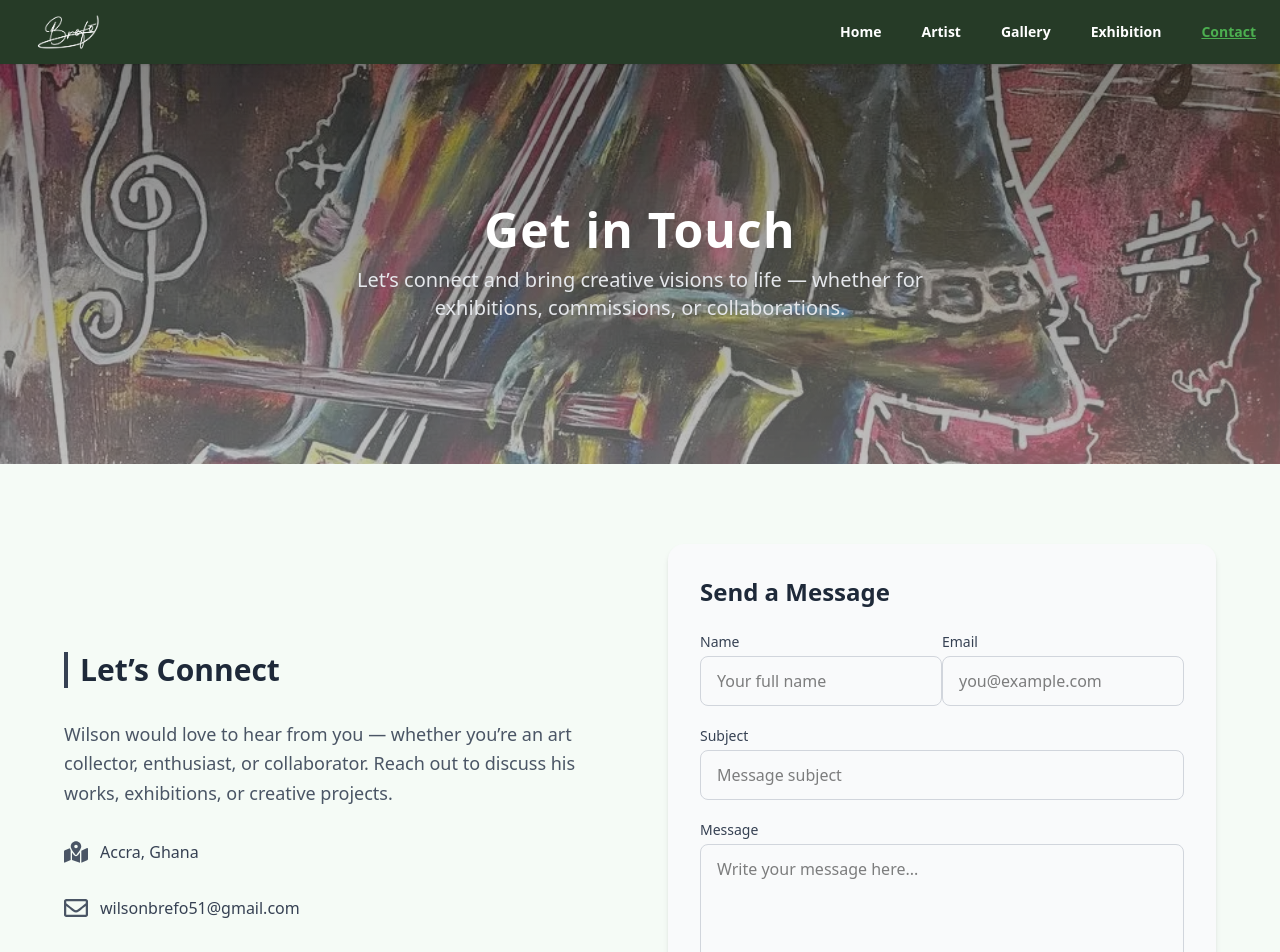
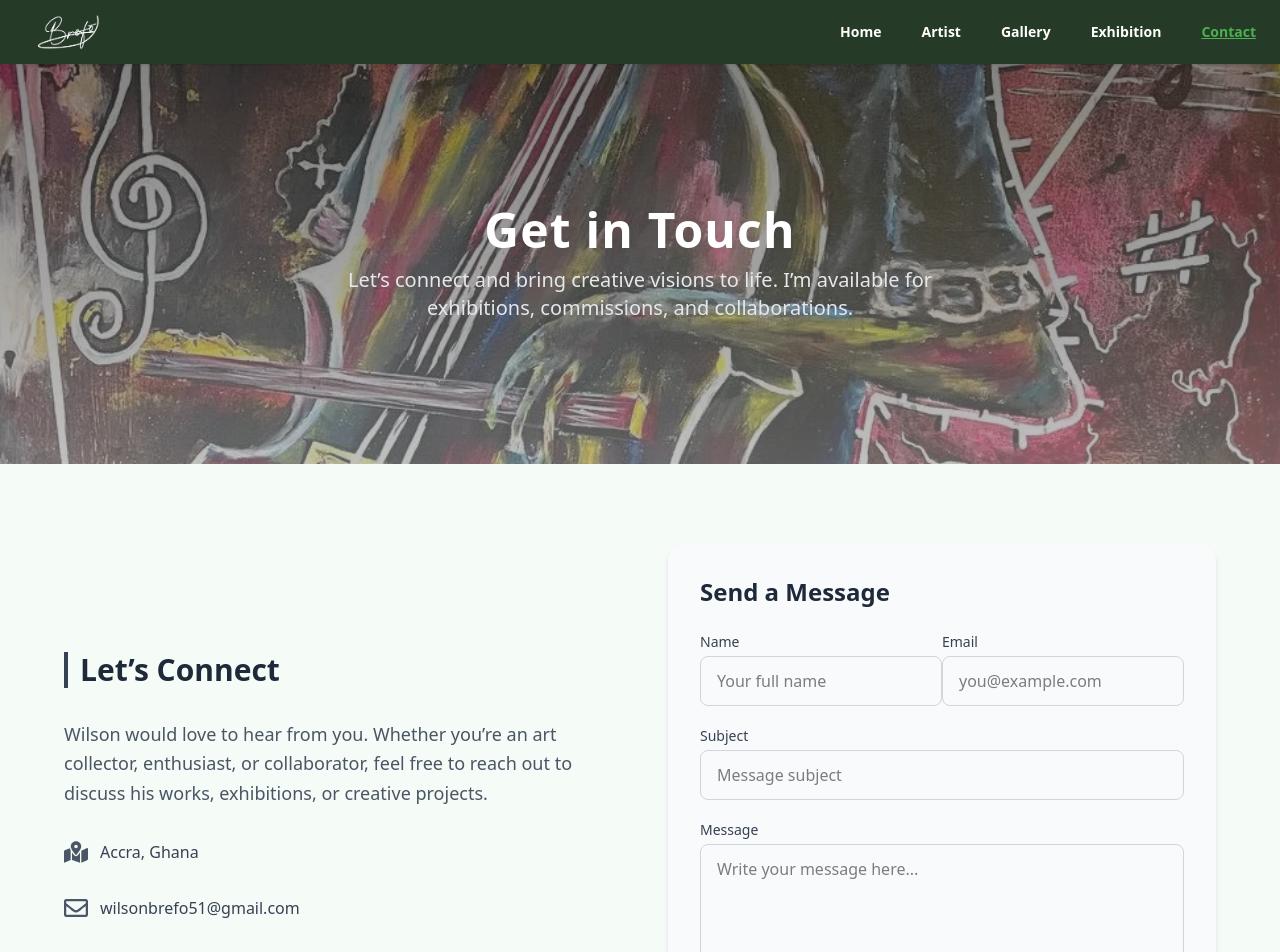
Before and after one commit to gustinedarko/Brefos-Gallery, a React (Vite) app: page /contact in a window 1280 px wide. Shown: the top 952 px of the page. Built offline with nearby package versions, Linux system fonts and the light colour scheme.

Commit message:
Fixing hypens in sentences on the contact page

```diff
--- a/src/pages/Contact.jsx
+++ b/src/pages/Contact.jsx
@@ -104,8 +104,7 @@ export default function Contact() {
             Get in Touch
           </h1>
           <p className="text-lg md:text-xl text-gray-200 max-w-2xl mx-auto">
-            Let’s connect and bring creative visions to life — whether for
-            exhibitions, commissions, or collaborations.
+            Let’s connect and bring creative visions to life. I’m available for exhibitions, commissions, and collaborations.
           </p>
         </div>
       </section>
@@ -121,9 +120,7 @@ export default function Contact() {
             </h2>
 
             <p className="text-gray-600 leading-relaxed text-lg">
-              Wilson would love to hear from you — whether you’re an art
-              collector, enthusiast, or collaborator. Reach out to discuss his
-              works, exhibitions, or creative projects.
+              Wilson would love to hear from you. Whether you’re an art collector, enthusiast, or collaborator, feel free to reach out to discuss his works, exhibitions, or creative projects.
             </p>
 
             {/* Location */}
```
